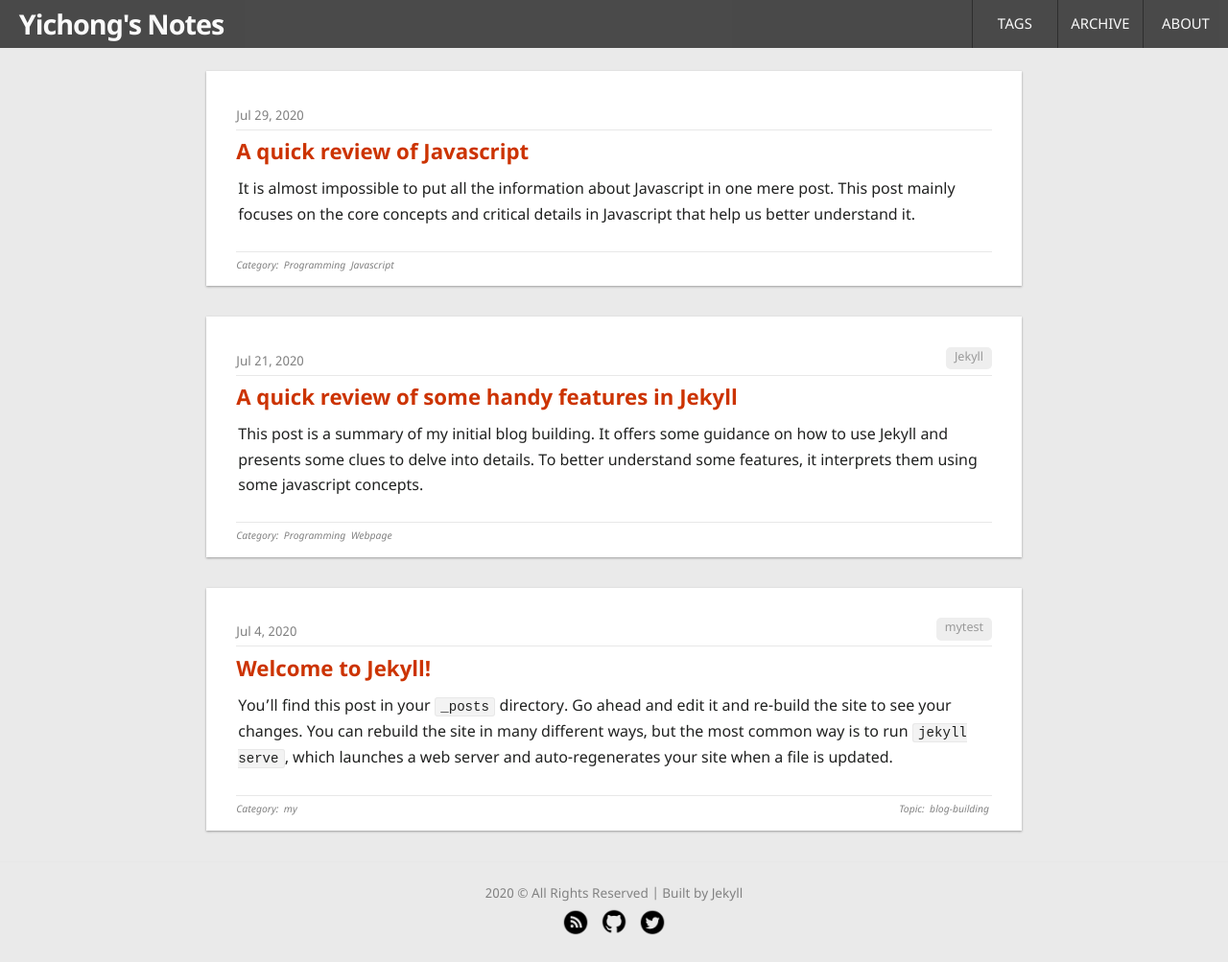
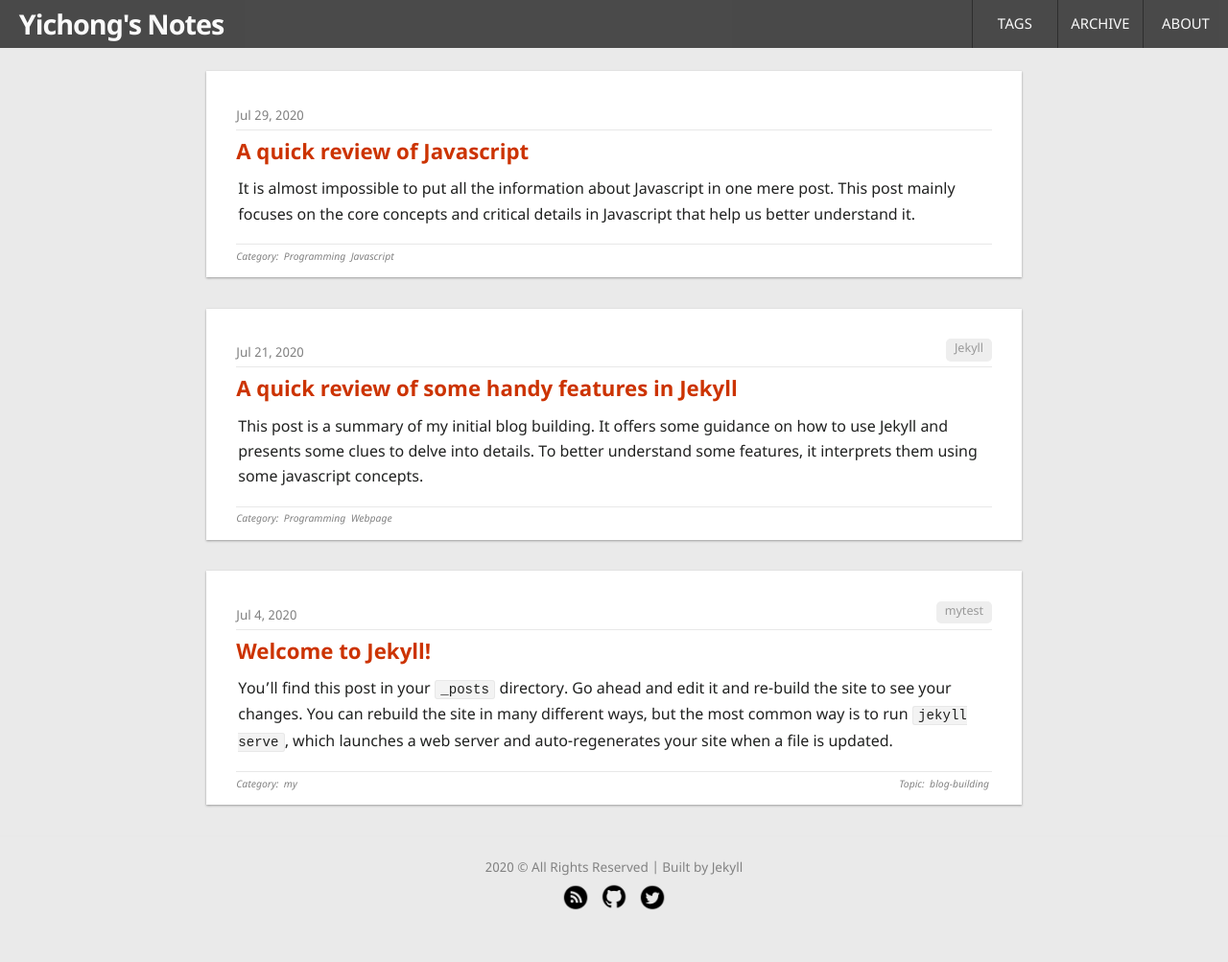
Before and after one commit to yichon/blog, a Jekyll site: the page built from index.html, in a window 1280 px wide. Shown: the whole page at 96% size. Built offline with Jekyll 4.4.1, drawn with Linux system fonts in a browser that asks for light colours; after the commit the page ends 976 px from its top, so only the background shows below that.

Commit message:
foot-note layout modified

```diff
--- a/_sass/_post.scss
+++ b/_sass/_post.scss
@@ -126,14 +126,15 @@
   }
 }
 
-.post-footnote {
+.post-footnote, .list-post-footnote {
   @extend %clearfix;
   display: block;
   border-top: 1px solid $grey-color-light;
-  margin-top: r-font-size(1); // r-size(1); //1vh;
+  margin-top: 0.75em; // r-size(1); //r-font-size(0.7); // r-size(1); //1vh;
   // margin-top: r-font-size(3.6);
   // margin-bottom: r-font-size(3.6);
-  padding-top: r-size(0.5);
+  //padding-top: r-size(0.5);
+  padding-top: 0.38em;
 
   //overflow: auto;
 
@@ -197,6 +198,10 @@
     }
   }
 
+}
+
+.post-footnote {
+  margin-top: 1.5em; // r-size(1); //r-font-size(0.7); // r-size(1); //1vh;
 }
 
 
--- a/index.html
+++ b/index.html
@@ -66,7 +66,7 @@
 
 
 
-        <div class="post-footnote">
+        <div class="list-post-footnote">
         {% if post.tags.size > 0 %}
 
           {% if site.show_labels == true %}                                               {% comment %} manage the visibility of labels {% endcomment %}
```
